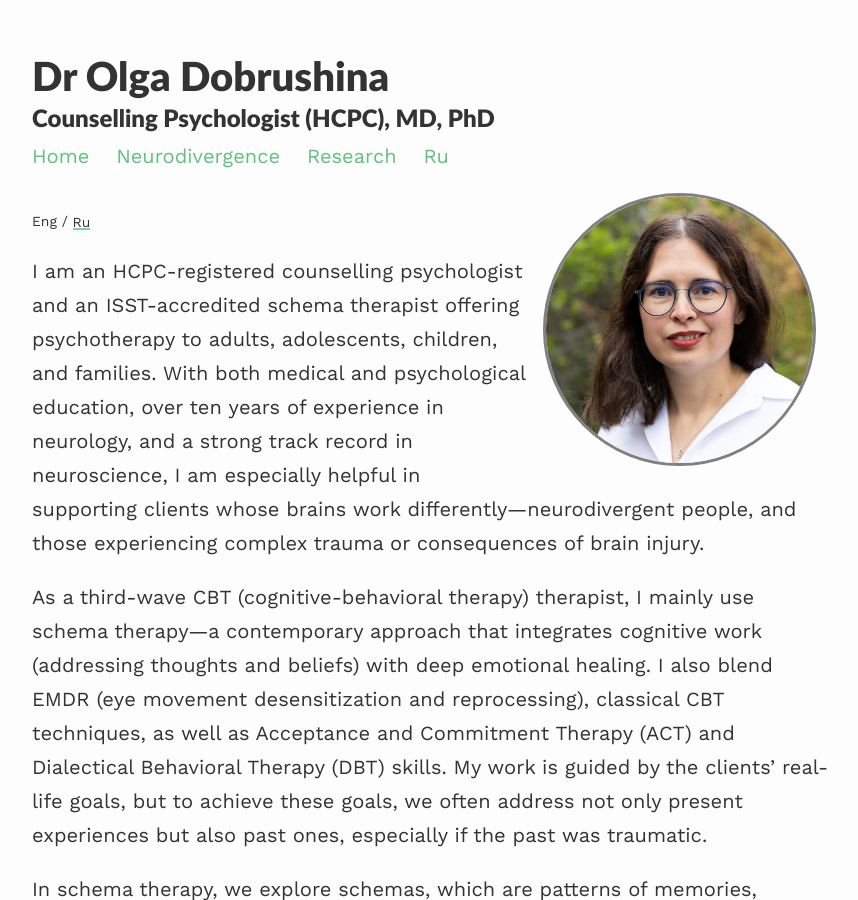
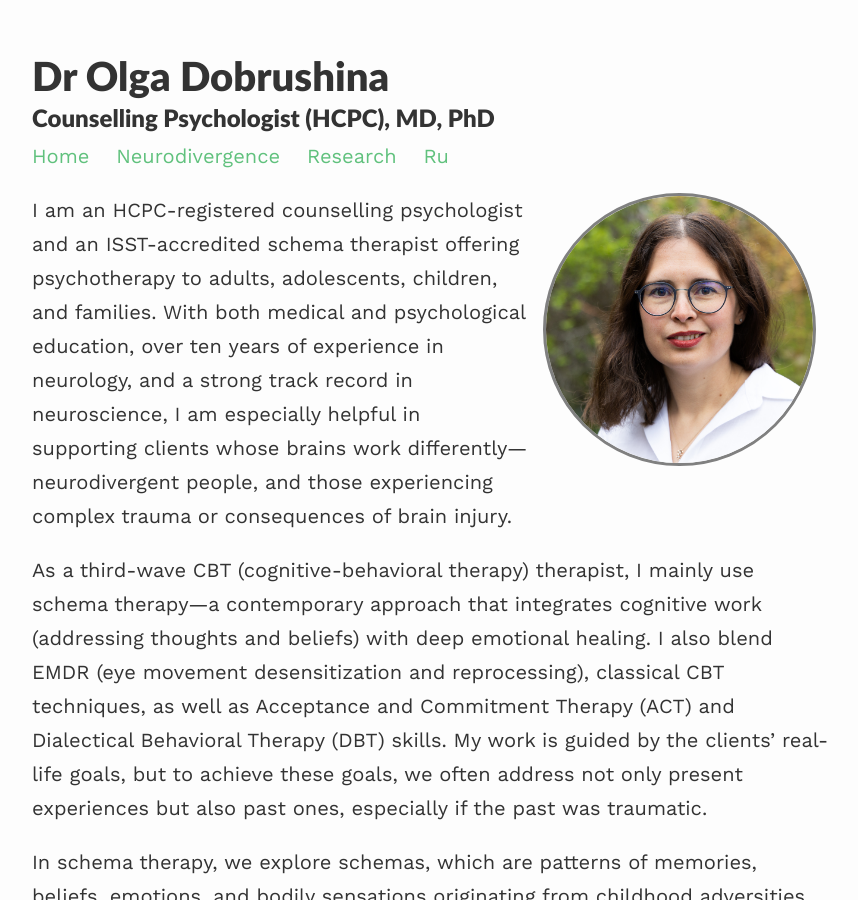
Before and after one commit to dobrushina/dobrushina.github.io, a Jekyll site: the page built from index.md, in a window 1280 px wide and 900 px high. Shown: the whole window, without its empty margins (208-1066 px from the left). Built offline with Jekyll 4.4.1, drawn with Linux system fonts in a browser that asks for light colours; nearby versions of some CDN libraries.

Commit message:
new menu

```diff
--- a/index.md
+++ b/index.md
@@ -76,8 +76,6 @@ published: true
 </script>
 
 
-<sub><sub>Eng / [Ru](Russian.md)</sub></sub>
-
 I am an HCPC-registered counselling psychologist and an ISST-accredited schema therapist offering psychotherapy to adults, adolescents, children, and families. With both medical and psychological education, over ten years of experience in neurology, and a strong track record in neuroscience, I am especially helpful in supporting clients whose brains work differently—neurodivergent people, and those experiencing complex trauma or consequences of brain injury.
 
 As a third-wave CBT (cognitive-behavioral therapy) therapist, I mainly use schema therapy—a contemporary approach that integrates cognitive work (addressing thoughts and beliefs) with deep emotional healing. I also blend EMDR (eye movement desensitization and reprocessing), classical CBT techniques, as well as Acceptance and Commitment Therapy (ACT) and Dialectical Behavioral Therapy (DBT) skills. My work is guided by the clients' real-life goals, but to achieve these goals, we often address not only present experiences but also past ones, especially if the past was traumatic.
```
Also changed, not shown: Russian.md (+0 -3 lines).
